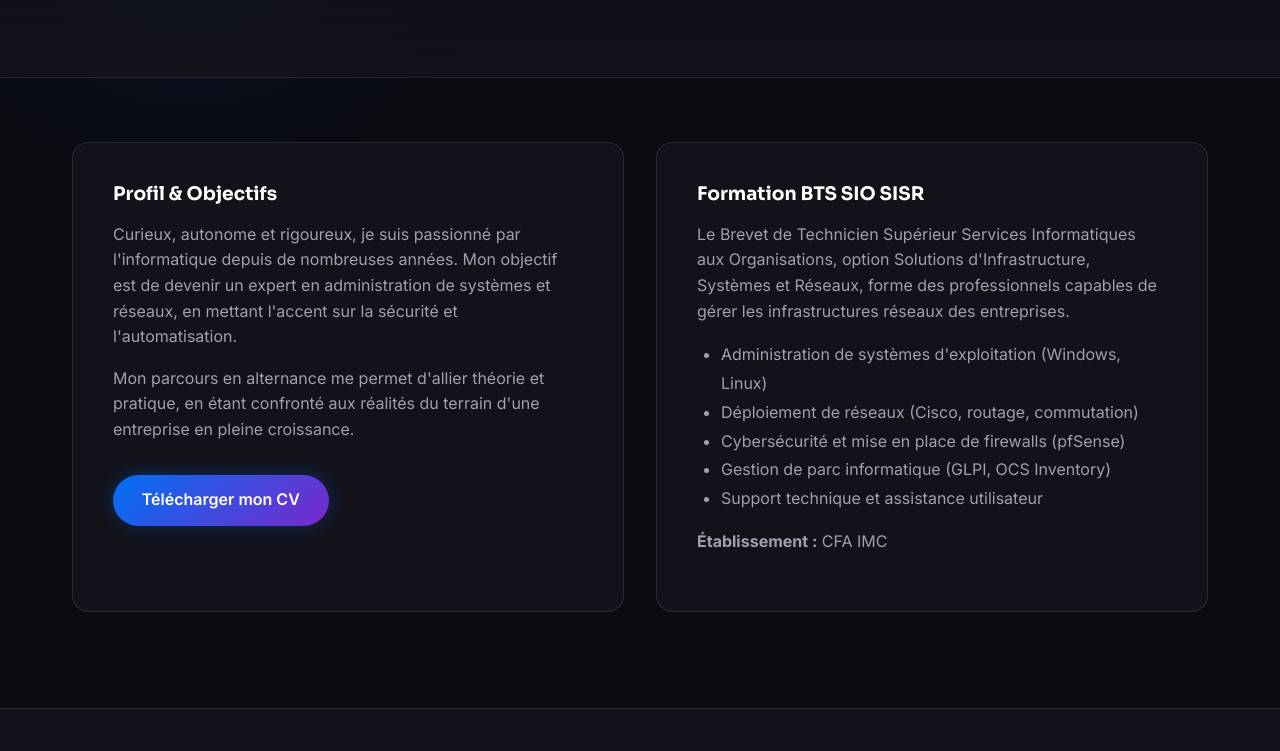
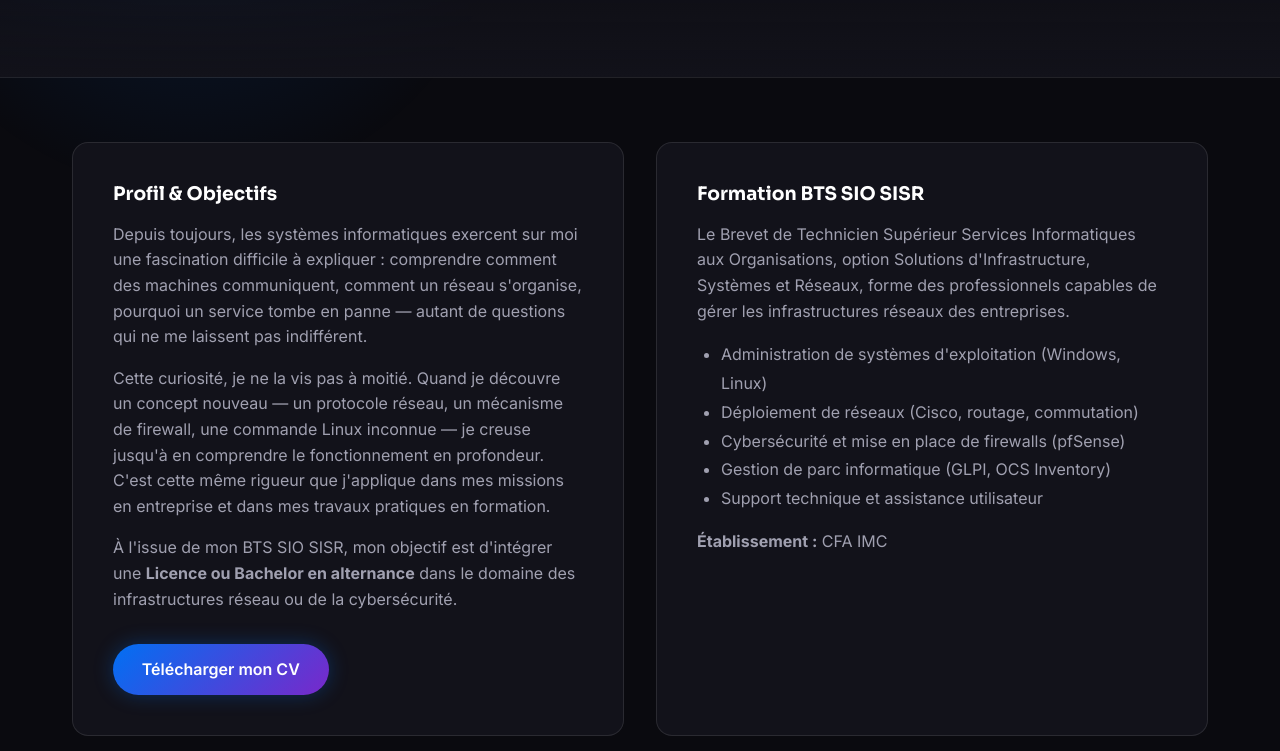
Before and after one commit to itsocean4/portfolio, a plain HTML site: page presentation/apprenti.html in a window 1280 px wide. Shown: the part 281-1032 px from the top of the page. Drawn offline with Linux system fonts and the light colour scheme.

Commit message:
Update apprenti.html

```diff
--- a/presentation/apprenti.html
+++ b/presentation/apprenti.html
@@ -24,8 +24,25 @@
         <div class="grid">
           <div class="content-block">
             <h3>Profil & Objectifs</h3>
-            <p>Curieux, autonome et rigoureux, je suis passionné par l'informatique depuis de nombreuses années. Mon objectif est de devenir un expert en administration de systèmes et réseaux, en mettant l'accent sur la sécurité et l'automatisation.</p>
-            <p>Mon parcours en alternance me permet d'allier théorie et pratique, en étant confronté aux réalités du terrain d'une entreprise en pleine croissance.</p>
+            <p>
+    Depuis toujours, les systèmes informatiques exercent sur moi une
+    fascination difficile à expliquer : comprendre comment des machines
+    communiquent, comment un réseau s'organise, pourquoi un service tombe
+    en panne — autant de questions qui ne me laissent pas indifférent.
+  </p>
+  <p>
+    Cette curiosité, je ne la vis pas à moitié. Quand je découvre un
+    concept nouveau — un protocole réseau, un mécanisme de firewall, une
+    commande Linux inconnue — je creuse jusqu'à en comprendre le
+    fonctionnement en profondeur. C'est cette même rigueur que j'applique
+    dans mes missions en entreprise et dans mes travaux pratiques en
+    formation.
+  </p>
+  <p>
+    À l'issue de mon BTS SIO SISR, mon objectif est d'intégrer une
+    <strong>Licence ou Bachelor en alternance</strong> dans le domaine
+    des infrastructures réseau ou de la cybersécurité.
+  </p>
             <a href="#" class="btn btn-primary" style="margin-top: 1rem;">Télécharger mon CV</a>
           </div>
 
```
